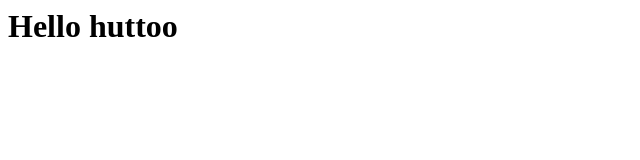
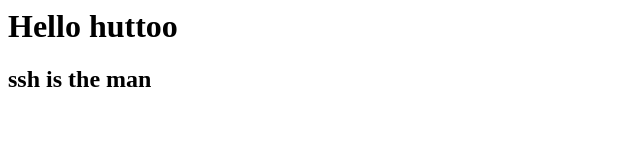
Before and after one commit to thmaldesilva/heshansdemo1, a plain HTML site: page index.html in a window 1280 px wide. Shown: the whole page, without its empty margins (0-640 px from the left). Drawn offline with Linux system fonts and the light colour scheme.

```diff
--- a/index.html
+++ b/index.html
@@ -1 +1,2 @@
 <h1> Hello huttoo <h1>
+<h2> ssh is the man </h2>
```
